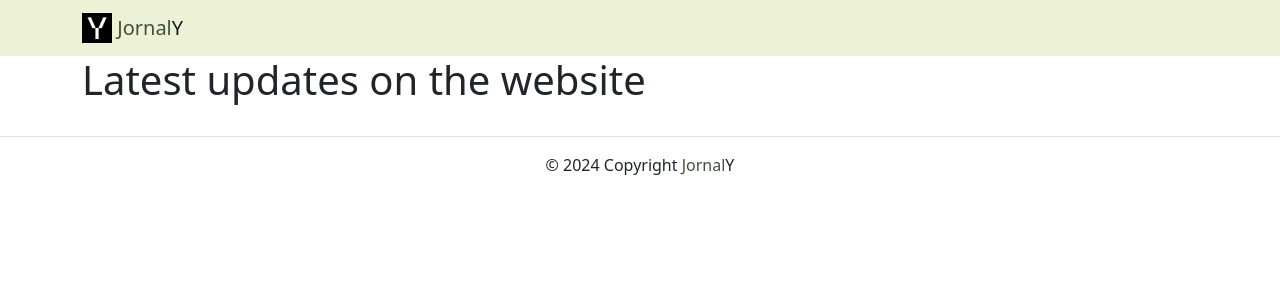
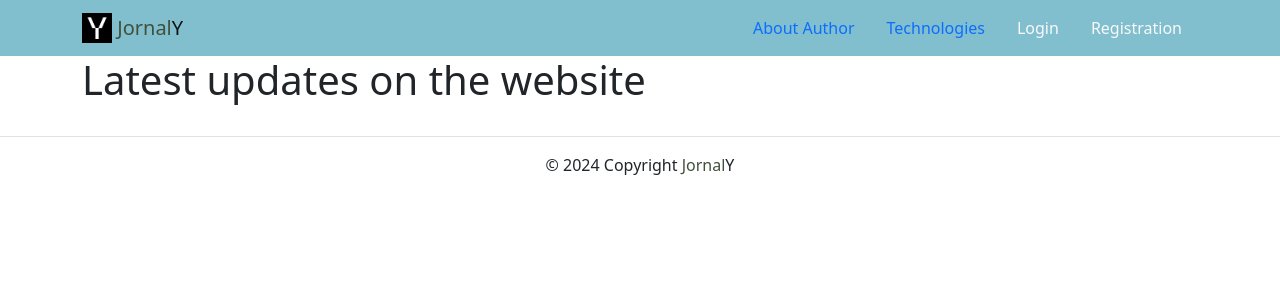
Before and after one commit to dev-lymar/JornalY, a Django app: page / in a window 1280 px wide. Shown: the top 300 px of the page. Run offline with Django 5.2, Linux system fonts and the light colour scheme; data that the repository does not hold is empty; parts of the project's set-up code (start-up, migrations or seed data) failed here and were passed over; some libraries are stand-ins or nearby versions.

Commit message:
Added navigation in header

```diff
--- a/templates/includes/header.html
+++ b/templates/includes/header.html
@@ -1,9 +1,43 @@
 {% load static %}
-<nav class="navbar navbar-light" style="background-color:#EDF1D6">
+<nav class="navbar navbar-light" style="background-color:#81BECE">
 <div class="container">
   <a class="navbar-brand" href="{% url 'posts:home' %}">
     <img src="{% static 'img/logo.png' %}" width="30" height="30" class="d-inline-block align-top" alt="">
     <span style="color:#40513B">Jornal</span>Y
   </a>
-</div>
+    <ul class="nav nav-pills">
+      <li class="nav-item">
+        <a class="nav-link {% if request.resolver_match.url_name == 'author' %}active{% endif %}" href="{% url 'about:author' %}">About Author</a>
+      </li>
+      <li class="nav-item">
+        <a class="nav-link {% if request.resolver_match.url_name == 'tech' %}active{% endif %}" href="{% url 'about:tech' %}">Technologies</a>
+      </li>
+      {% if user.is_authenticated %}
+      <li class="nav-item">
+        <a class="nav-link {% if request.resolver_match.url_name == '#' %}active{% endif %}" href="#">New post</a>
+      </li>
+      <li class="nav-item">
+        <a class="nav-link link-light {% if request.resolver_match.url_name == '#' %}active{% endif %}" href="#">Change password</a>
+      </li>
+      <li class="nav-item">
+          <form action="{% url 'users:logout' %}" method="post" style="display:inline;">
+              {% csrf_token %}
+              <button type="submit" class="nav-link link-light" >
+                  Exit
+              </button>
+          </form>
+      </li>
+      <li class="nav-link link-dark">
+        User: {{ user.username }}
+      </li>
+      {% else %}
+      <li class="nav-item">
+        <a class="nav-link link-light" href="{% url 'users:login' %}">Login</a>
+      </li>
+      <li class="nav-item">
+        <a class="nav-link link-light" href="{% url 'users:signup' %}">Registration</a>
+      </li>
+      {% endif %}
+    </ul>
+  </div>
 </nav>
```
